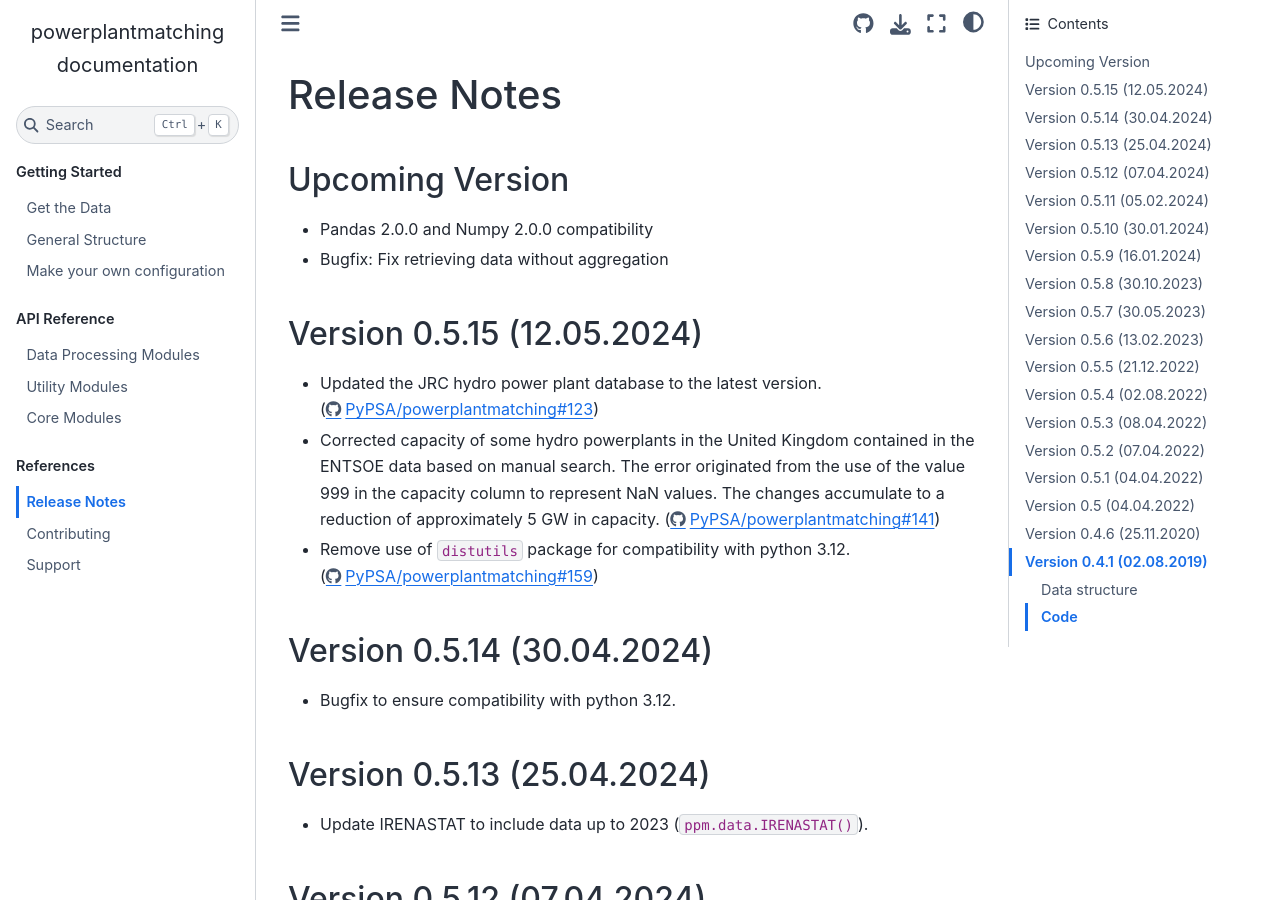
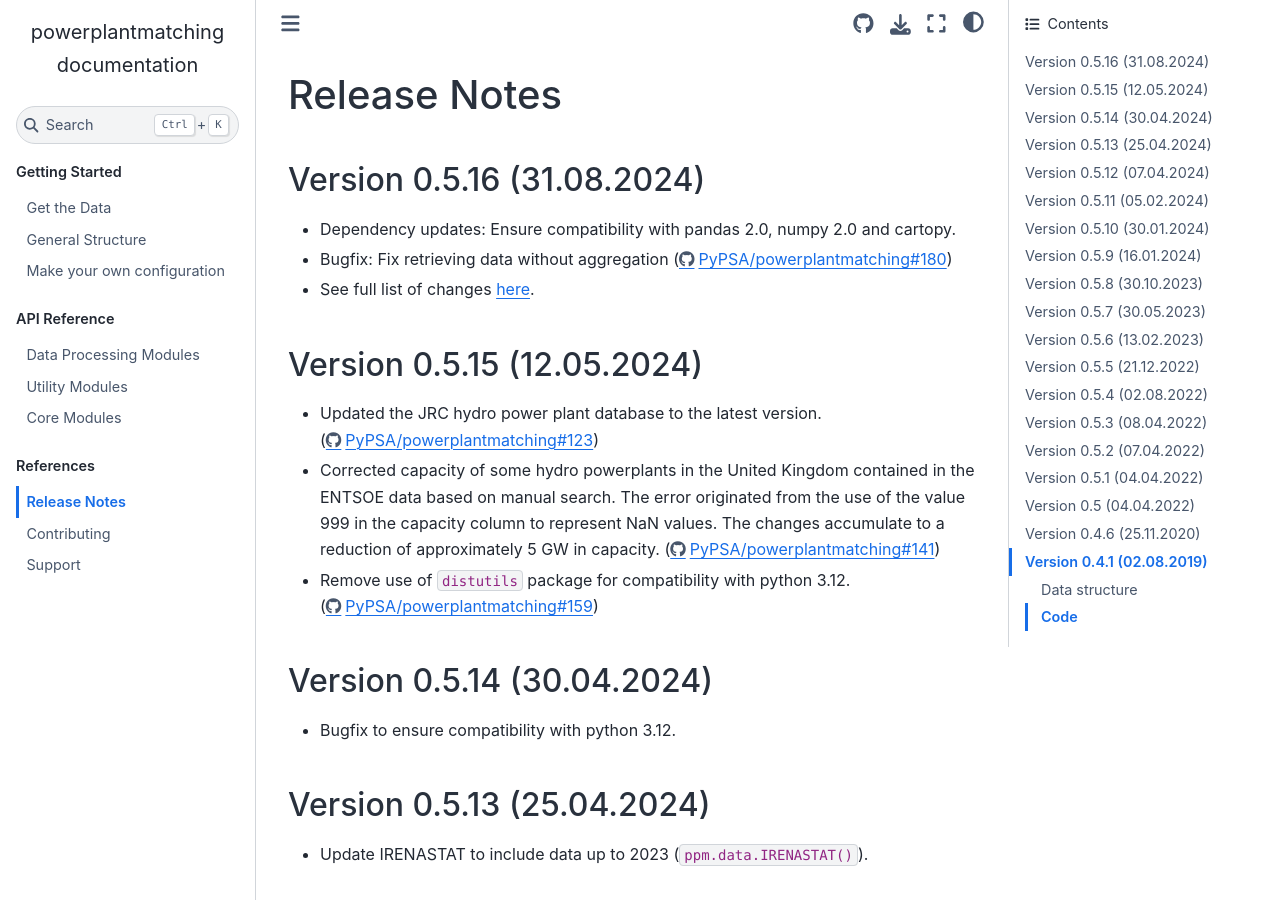
Before and after one commit to PyPSA/powerplantmatching, a Sphinx documentation site: the page built from doc/release-notes.rst, in a window 1280 px wide and 900 px high. Built offline with Sphinx 7.4.7 and the Sphinx Book theme 1.1.4, drawn with Linux system fonts in a browser that asks for light colours; pages that are not in the unit, such as notebooks, are missing from menus.

Commit message:
release: prepare for v0.5.16

```diff
--- a/doc/release-notes.rst
+++ b/doc/release-notes.rst
@@ -1,13 +1,18 @@
 Release Notes
 ==============
 
+.. Upcoming Version
+.. ----------------
 
-Upcoming Version
+
+Version 0.5.16 (31.08.2024)
 ----------------
 
-* Pandas 2.0.0 and Numpy 2.0.0 compatibility
+* Dependency updates: Ensure compatibility with pandas 2.0, numpy 2.0 and cartopy.
 
-* Bugfix: Fix retrieving data without aggregation
+* Bugfix: Fix retrieving data without aggregation (https://github.com/PyPSA/powerplantmatching/pull/180)
+
+* See full list of changes `here <https://github.com/PyPSA/powerplantmatching/releases/tag/v0.5.16>`__.
 
 Version 0.5.15 (12.05.2024)
 ---------------------------
```
Also changed, not shown: README.md (+9 -2 lines), doc/index.rst (+37 -15 lines).
